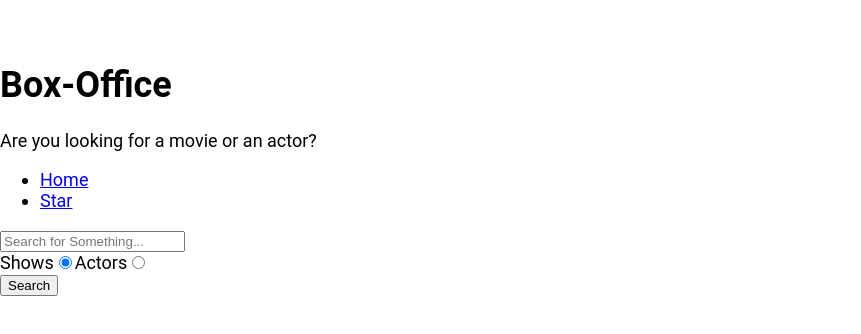
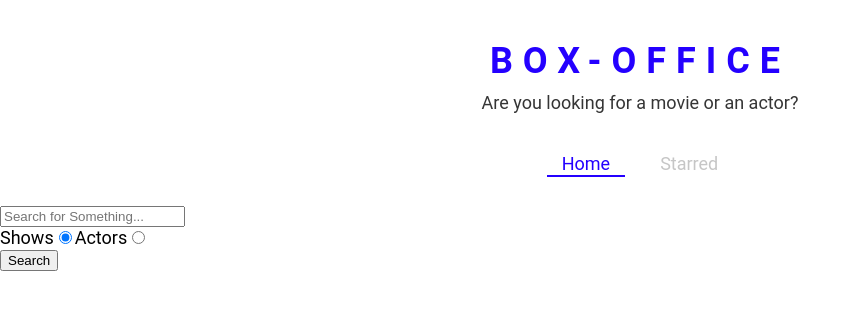
Before and after one commit to jackdaniels247/box-office, a React (Create React App) app: page /home in a window 1280 px wide. Shown: the top 334 px of the page, without its empty margins (0-861 px from the left). Built offline with nearby package versions, Linux system fonts and the light colour scheme; the HTML template or start-up script is replaced by a standard one.

Commit message:
styled nav and title

```diff
--- a/src/App.js
+++ b/src/App.js
@@ -1,15 +1,23 @@
 import React from 'react';
 import { Switch,Route } from 'react-router';
+import {ThemeProvider} from 'styled-components'
 
 import Home from './pages/Home';
 import Star from './pages/Star';
 import Show from './pages/Show';
 
-
+const theme = {
+  mainColors: {
+    blue: '#2400ff',
+    gray: '#c6c6c6',
+    dark: '#353535',
+  },
+};
 
 function App() {
   return (
-     <Switch>
+    <ThemeProvider theme={theme}>
+<Switch>
      <Route exact path='/home' >
        <Home />
      </Route>
@@ -23,6 +31,8 @@
        This is 404
      </Route>
    </Switch>
+    </ThemeProvider>
+
 
 
   );
--- /dev/null
+++ b/src/components/Nav.styled.js
@@ -0,0 +1,41 @@
+import styled from 'styled-components'
+import {Link} from 'react-router-dom'
+
+export const NavList = styled.ul`
+  display: flex;
+  justify-content: center;
+  list-style: none;
+  margin: 0 0 30px;
+  padding: 0;
+`;
+
+export const LinkStyled = styled(Link)`
+  margin: 0 10px;
+  padding: 3px 15px;
+  position: relative;
+  text-decoration: none;
+  color: ${({ theme }) => theme.mainColors.gray};
+  &.active {
+    color: ${({ theme }) => theme.mainColors.blue};
+    &:after {
+      content: '';
+      position: absolute;
+      display: block;
+      height: 2px;
+      left: 0%;
+      bottom: 0;
+      background-color: ${({ theme }) => theme.mainColors.blue};
+      animation: slide-in 0.3s ease-in forwards;
+      @keyframes slide-in {
+        from {
+          left: 50%;
+          width: 0;
+        }
+        to {
+          left: 0%;
+          width: 100%;
+        }
+      }
+    }
+  }
+`;
--- a/src/components/Navs.js
+++ b/src/components/Navs.js
@@ -1,21 +1,24 @@
 import React from 'react'
-import { Link } from 'react-router-dom'
+import { useLocation } from 'react-router';
+
+import { LinkStyled, NavList } from './Nav.styled';
 
 const Navs = () => {
 
- const Links=[{to:'/home',text:'Home'},{to:'/star',text:'Star'}];
+    const location=useLocation();
+ const Links=[{to:'/home',text:'Home'},{to:'/star',text:'Starred'}];
 
 
     return (
         <div>
-            <ul>
+            <NavList>
                 {
                     Links.map(item=> <li key={item.to}>
-                        <Link to={item.to}>{item.text}</Link>
+                        <LinkStyled to={item.to} className={item.to===location.pathname?'active':''}>{item.text}</LinkStyled>
                     </li>)
                 }
 
-            </ul>
+            </NavList>
         </div>
     );
 }
--- a/src/components/Title.js
+++ b/src/components/Title.js
@@ -1,11 +1,12 @@
 import React from 'react'
+import { TitleWrapper } from './Title.styled'
 
 const Title = ({title,subtitle}) =>
     (
-        <div>
+        <TitleWrapper>
             <h1>{title}</h1>
     <p>{subtitle}</p>
-        </div>
+        </TitleWrapper>
     )
 
 
--- /dev/null
+++ b/src/components/Title.styled.js
@@ -0,0 +1,18 @@
+import styled from 'styled-components'
+
+export const TitleWrapper = styled.div`
+  text-align: center;
+  margin: 0 0 40px;
+
+  h1 {
+    color: ${({ theme }) => theme.mainColors.blue};
+    letter-spacing: 10px;
+    text-transform: uppercase;
+    margin: 0 0 10px;
+  }
+
+  p {
+    color: ${({ theme }) => theme.mainColors.dark};
+    margin: 0;
+  }
+`;
```
Also changed, not shown: 1 other file (tests, documents, lock files or other folders).
